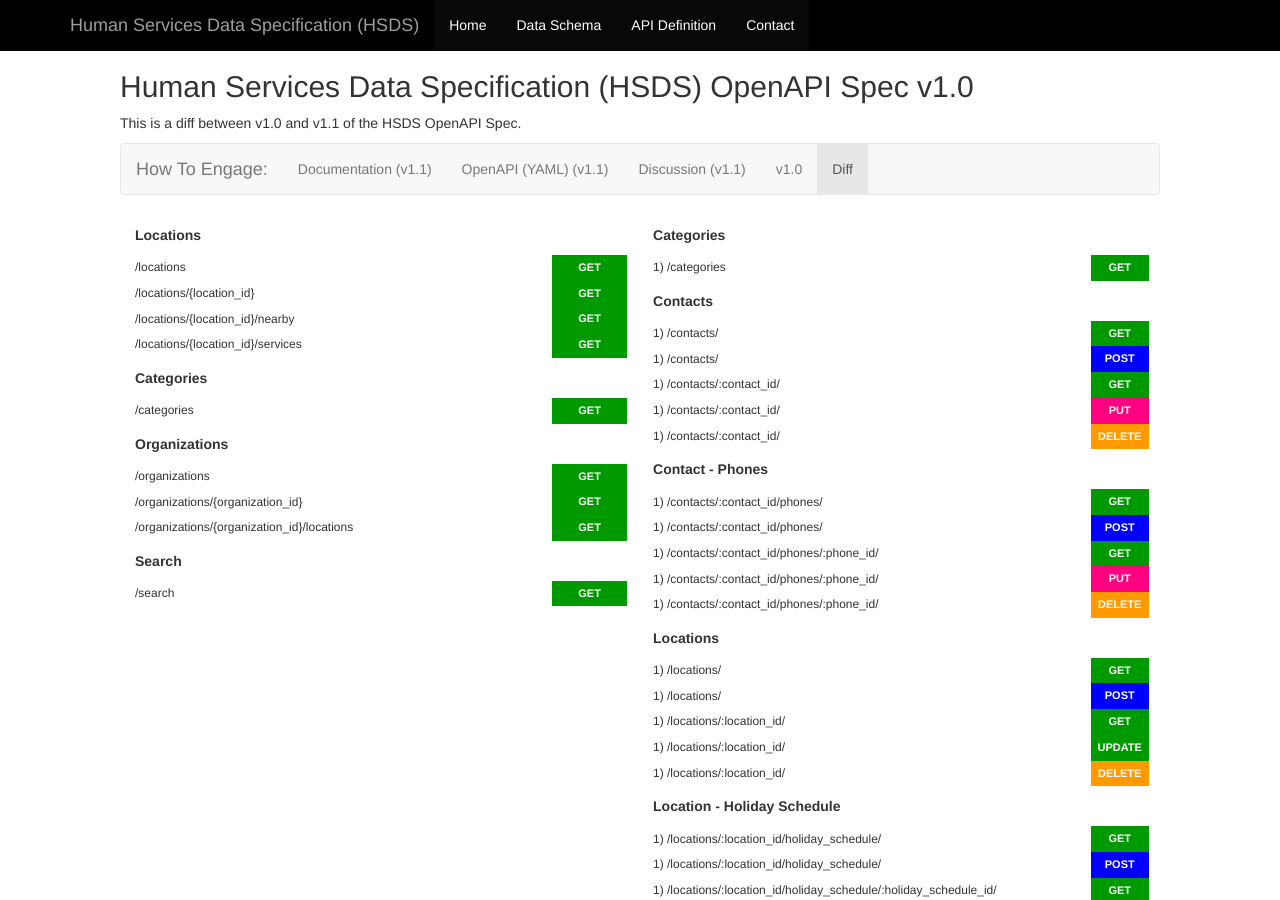
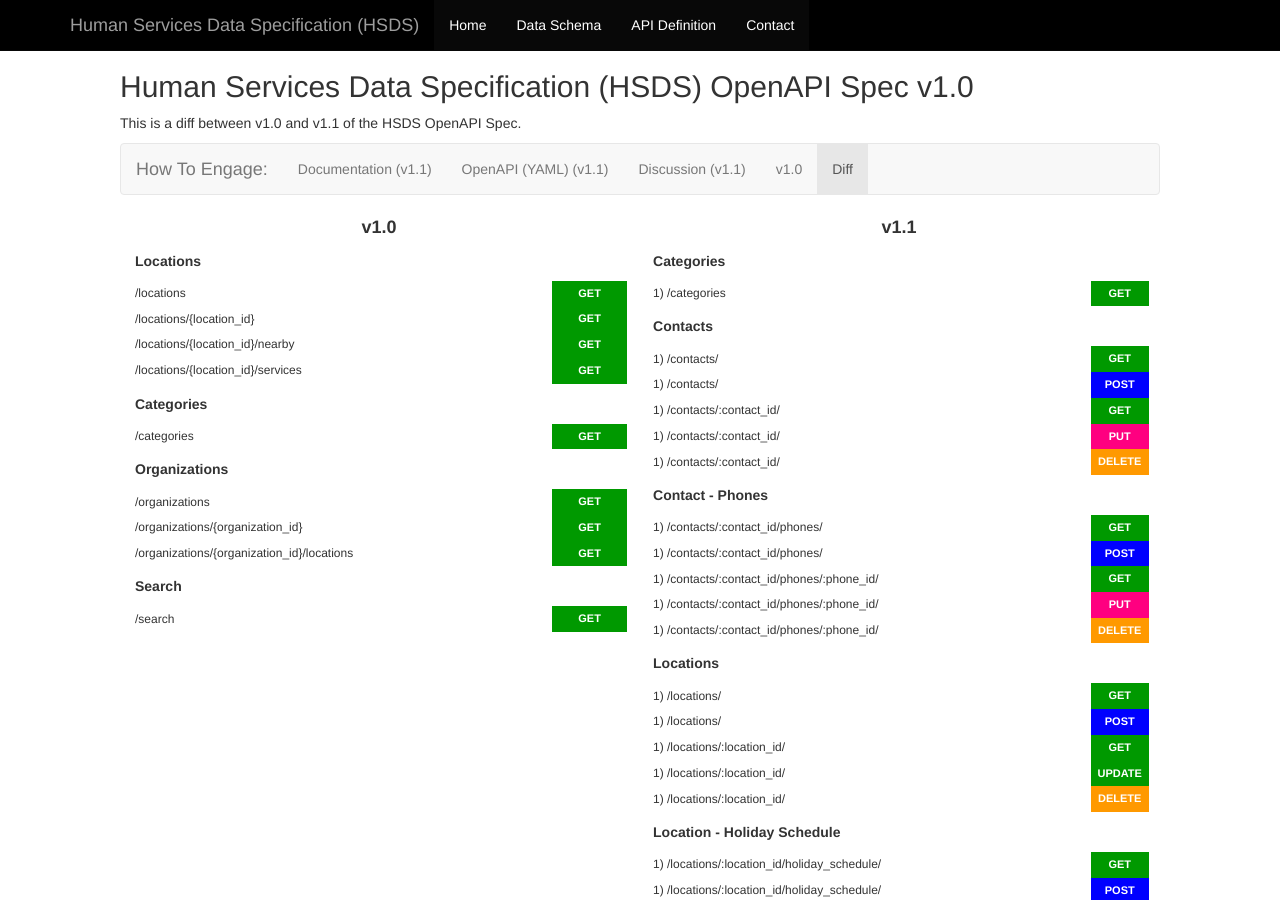
Before and after one commit to openreferral/api-specification, a Jekyll site: the page built from definition/diff/index.html, in a window 1280 px wide and 900 px high. Built offline with Jekyll 4.4.1, drawn with Linux system fonts in a browser that asks for light colours; nearby versions of some CDN libraries; library files that are not in the unit come from our copies.

Commit message:
add label

```diff
--- a/definition/diff/index.html
+++ b/definition/diff/index.html
@@ -9,6 +9,10 @@ slug: diff
 {% include nav-definition.html %}
 
 <table cellpadding="3" cellspacing="2" width="100%" border="0" style="margin-top: 0px;">
+  <tr>
+    <td align="center" style="font-size: 18px;"><strong>v1.0</strong></td>
+    <td align="center" style="font-size: 18px;"><strong>v1.1</strong></td>
+  </tr>
   <tr>
     <td width="50%" valign="top" />
 
```
